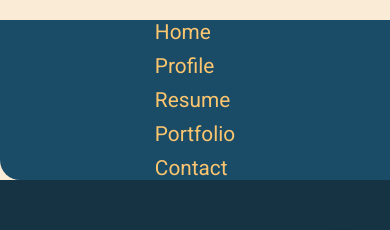
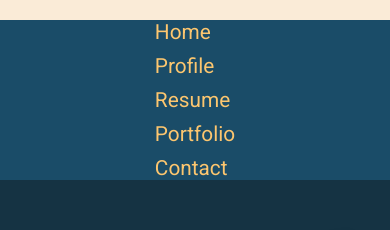
Before and after one commit to Tayokanch/My-Portfolio, a React (Vite) app: page / in a window 390 px wide. Shown: the top 230 px of the page. Built offline with nearby package versions, Linux system fonts and the light colour scheme.

Commit message:
Modified the header component

```diff
--- a/src/Header-Components/Header.css
+++ b/src/Header-Components/Header.css
@@ -77,13 +77,16 @@ header > ul> li:hover::after{
     }
     header > h1{
         text-align: center;
-
+        font-size: 1.2rem;
     }
 header > ul {
     display: grid;
 /*     grid-template-columns: repeat(auto-fill, minmax(auto, 1fr));
  */   grid-auto-flow: row;
     align-items: center;
+
+    border-radius: 0px;
+
 
     justify-content: center;
     row-gap: 10px;
```
